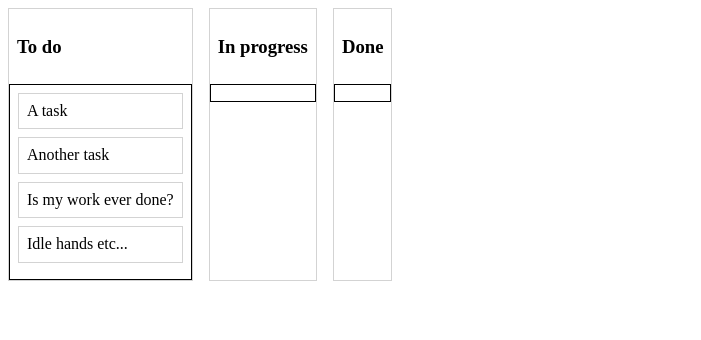
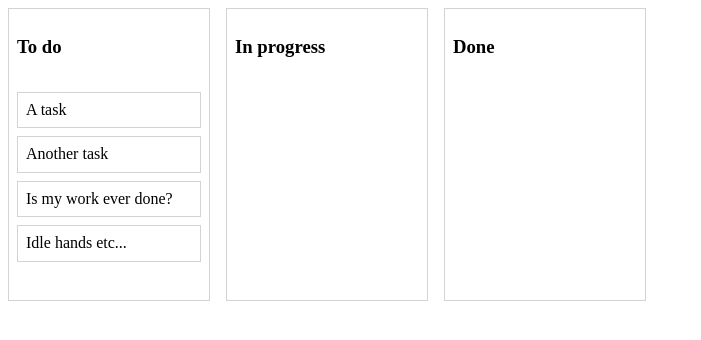
Before and after one commit to tooterfish/kanban-FE-beaut-dnd-prototype, a React (Vite) app: page / in a window 1280 px wide. Shown: the top 340 px of the page, without its empty margins (0-701 px from the left). Built offline with nearby package versions, Linux system fonts and the light colour scheme.

Commit message:
list formatting

```diff
--- a/src/components/List.jsx
+++ b/src/components/List.jsx
@@ -7,6 +7,9 @@ import Task from './Task'
 const Container = styled.div`
   margin: 8px;
   border: 1px solid lightgrey;
+  background: white;
+  width: 200px;
+  flex-direction: column;
 `
 
 const Title = styled.h3`
@@ -15,7 +18,8 @@ const Title = styled.h3`
 
 const TaskList = styled.div`
   padding: 8px;
-  border: 1px solid black;
+  min-height: 200px;
+  // border: 1px solid black;
 `
 
 export default function List({listId, taskOrder, index}) {
```
